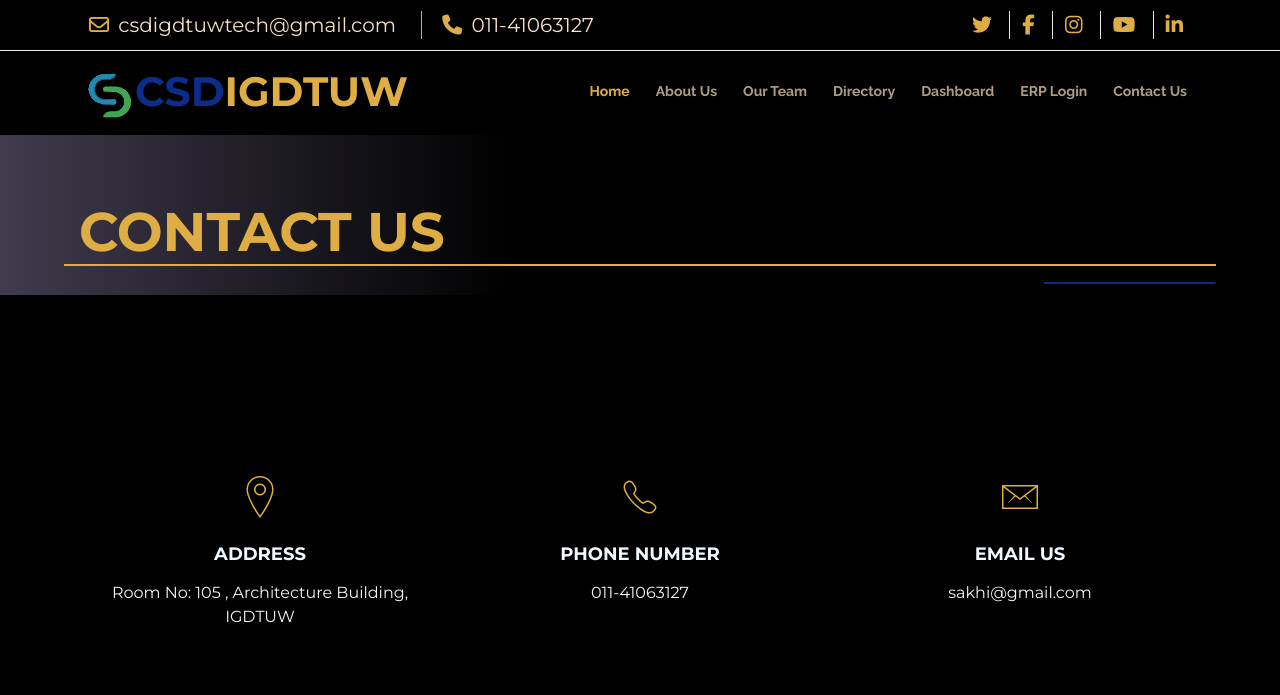
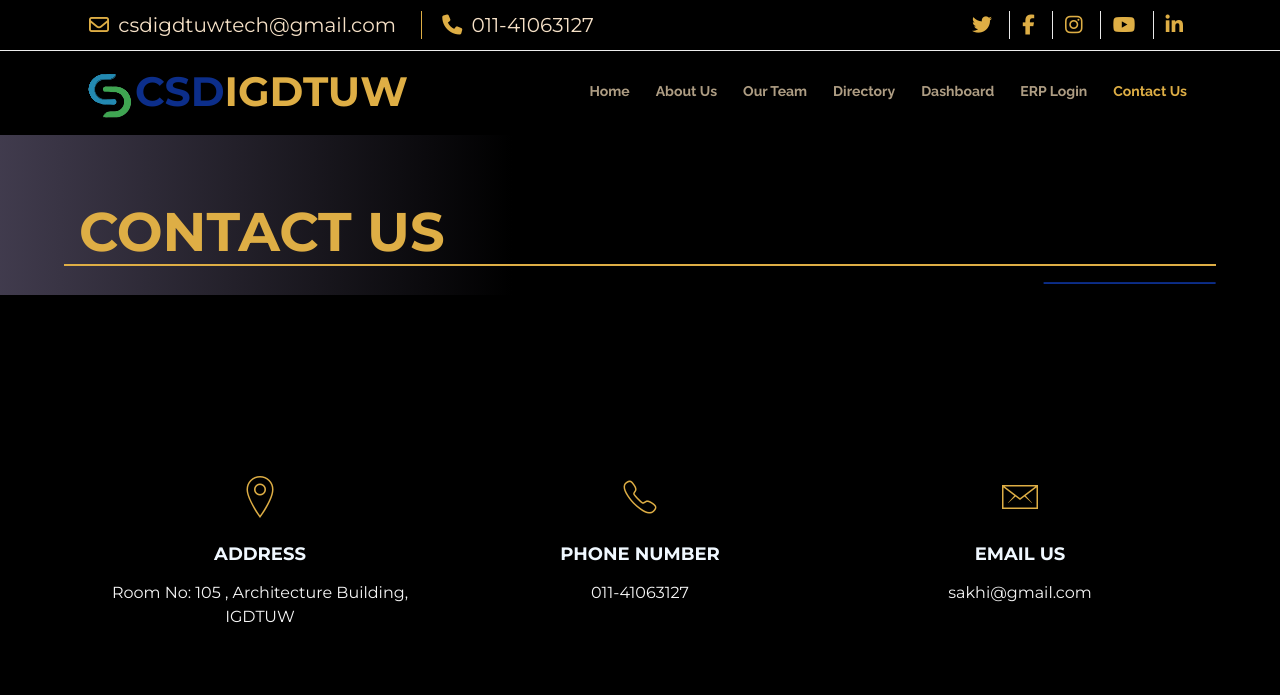
Before and after one commit to csd-igdtuw/official-website, a plain HTML site: page contact.html in a window 1280 px wide. Shown: the top 695 px of the page. Drawn offline with nearby package versions, Linux system fonts and the light colour scheme; files whose address does not match are found by name.

Commit message:
Update contact.html

```diff
--- a/contact.html
+++ b/contact.html
@@ -49,13 +49,13 @@
 
       <nav id="nav-menu-container">
         <ul class="nav-menu">
-          <li class="menu-active"><a href="#body">Home</a></li>
+          <li><a href="#body">Home</a></li>
           <li><a href=about.html>About Us</a></li>
           <li><a href=teams.html>Our Team</a></li>
           <li><a href=directory.html>Directory</a></li>
           <li><a href="https://csd-igdtuw.github.io/dashboard/">Dashboard</a></li>
           <li><a href=erp.html target="_blank">ERP Login</a>
-          <li><a href="contact.html">Contact Us</a></li>
+          <li class="menu-active"><a href="contact.html">Contact Us</a></li>
         </ul>
       </nav>
     </div>
```
